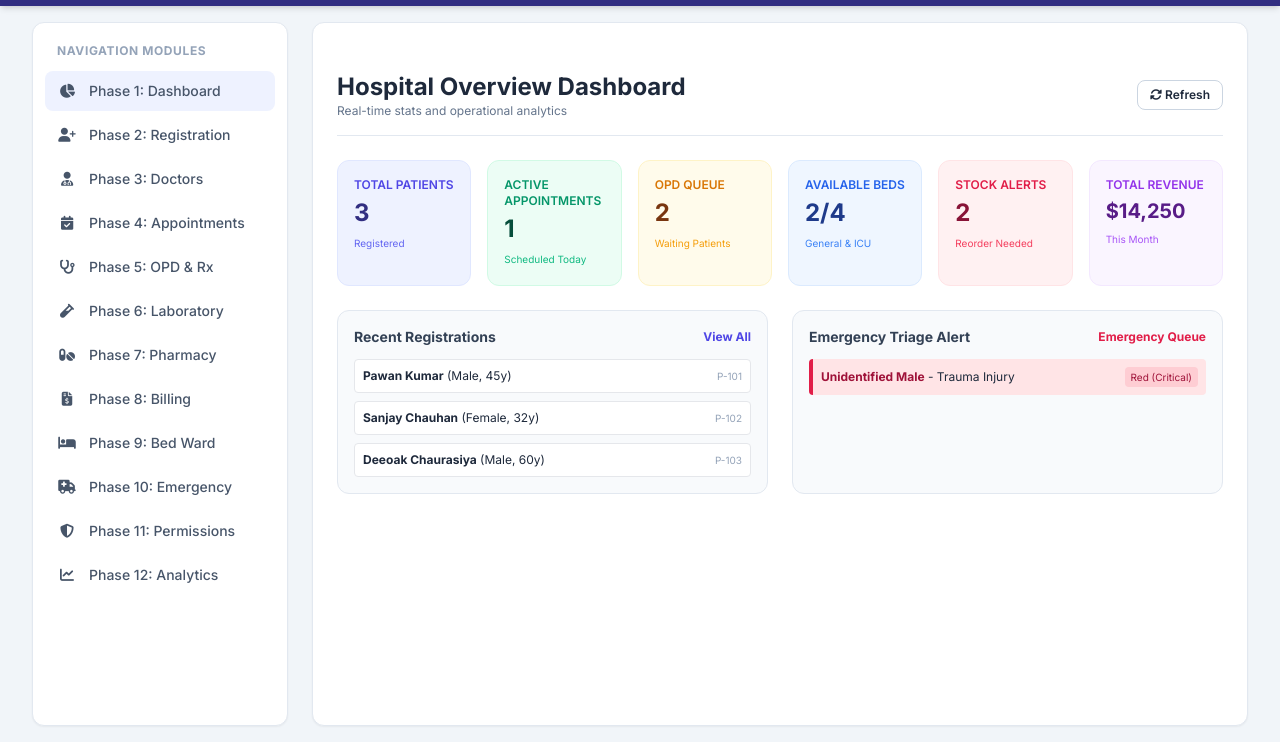
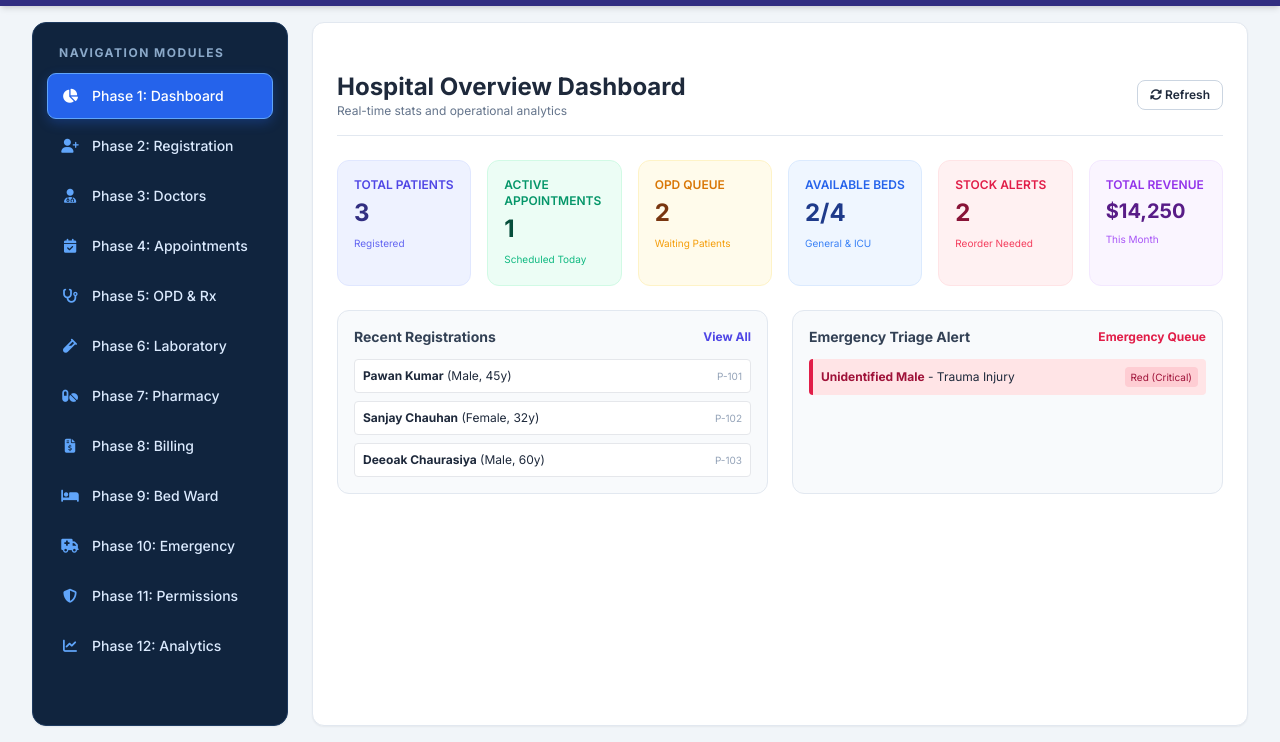
Before and after one commit to Ajeetkumar05-tech/Hospitrac, a plain HTML site: page index.html in a window 1280 px wide. Shown: the part 58-800 px from the top of the page. Drawn offline with nearby package versions, Linux system fonts and the light colour scheme.

Commit message:
Design Add

```diff
--- a/index.css
+++ b/index.css
@@ -33,3 +33,59 @@ body {
 .nav-phase-1{
 color: aqua;
 }
+
+/* ===== HOSPITRAC NAVIGATION BAR ===== */
+
+#sidebar-nav {
+    background: #10243e !important;
+    border: 1px solid #1e3a5f !important;
+    border-radius: 14px;
+    padding: 14px;
+}
+
+/* Navigation Heading */
+#sidebar-nav > div:first-child {
+    color: #8ba9c9 !important;
+    letter-spacing: 1.5px;
+}
+
+/* All Navigation Buttons */
+#sidebar-nav .nav-btn {
+    color: #dbeafe !important;
+    background: transparent !important;
+    border-radius: 9px;
+    padding: 12px;
+    transition: all 0.3s ease;
+    border: 1px solid transparent;
+}
+
+/* Navigation Icons */
+#sidebar-nav .nav-btn i {
+    color: #60a5fa !important;
+}
+
+/* Hover Effect */
+#sidebar-nav .nav-btn:hover {
+    background: #1e3a5f !important;
+    color: #ffffff !important;
+    transform: translateX(4px);
+    border-color: #2563eb;
+}
+
+/* Active Navigation */
+#sidebar-nav .nav-btn.bg-indigo-50 {
+    background: #2563eb !important;
+    color: #ffffff !important;
+    border-color: #60a5fa;
+    box-shadow: 0 4px 12px rgba(37, 99, 235, 0.3);
+}
+
+/* Active Icon */
+#sidebar-nav .nav-btn.bg-indigo-50 i {
+    color: #ffffff !important;
+}
+
+/* Smooth Animation */
+#sidebar-nav .nav-btn {
+    cursor: pointer;
+}
```
